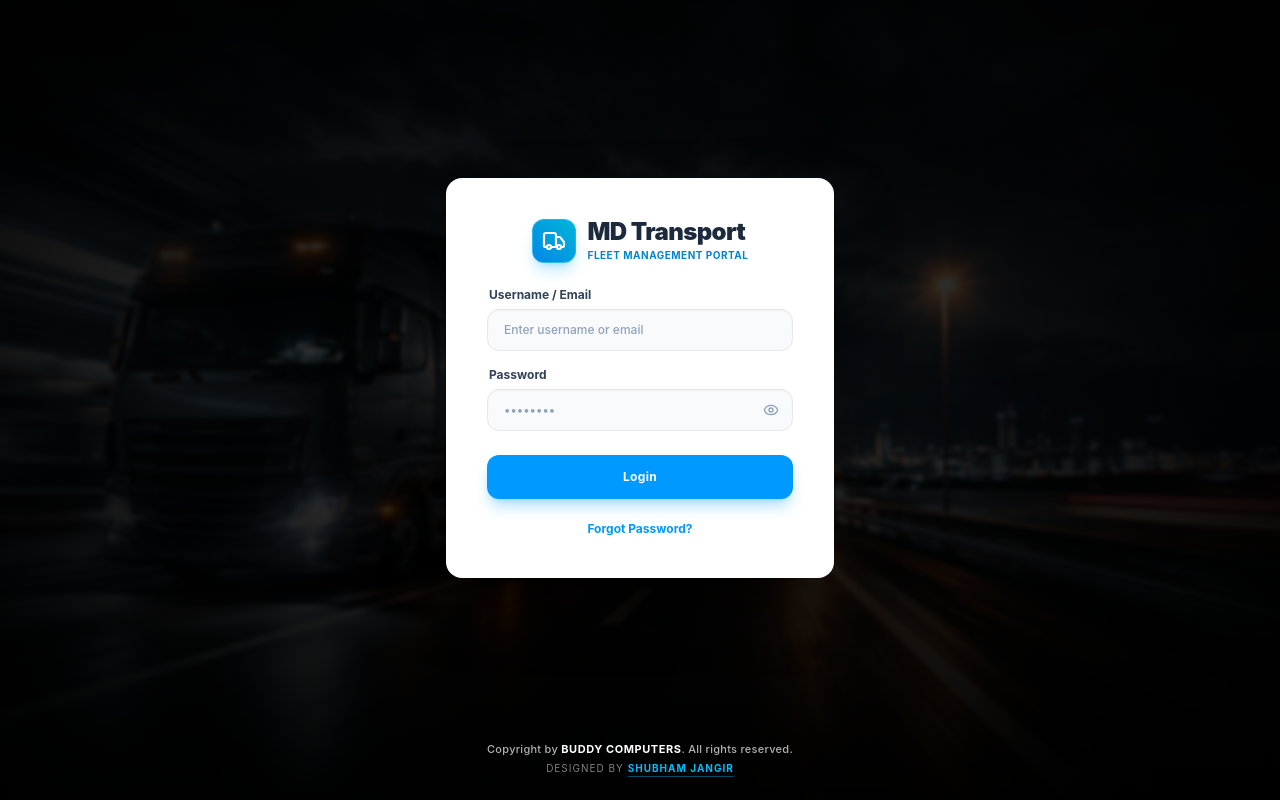
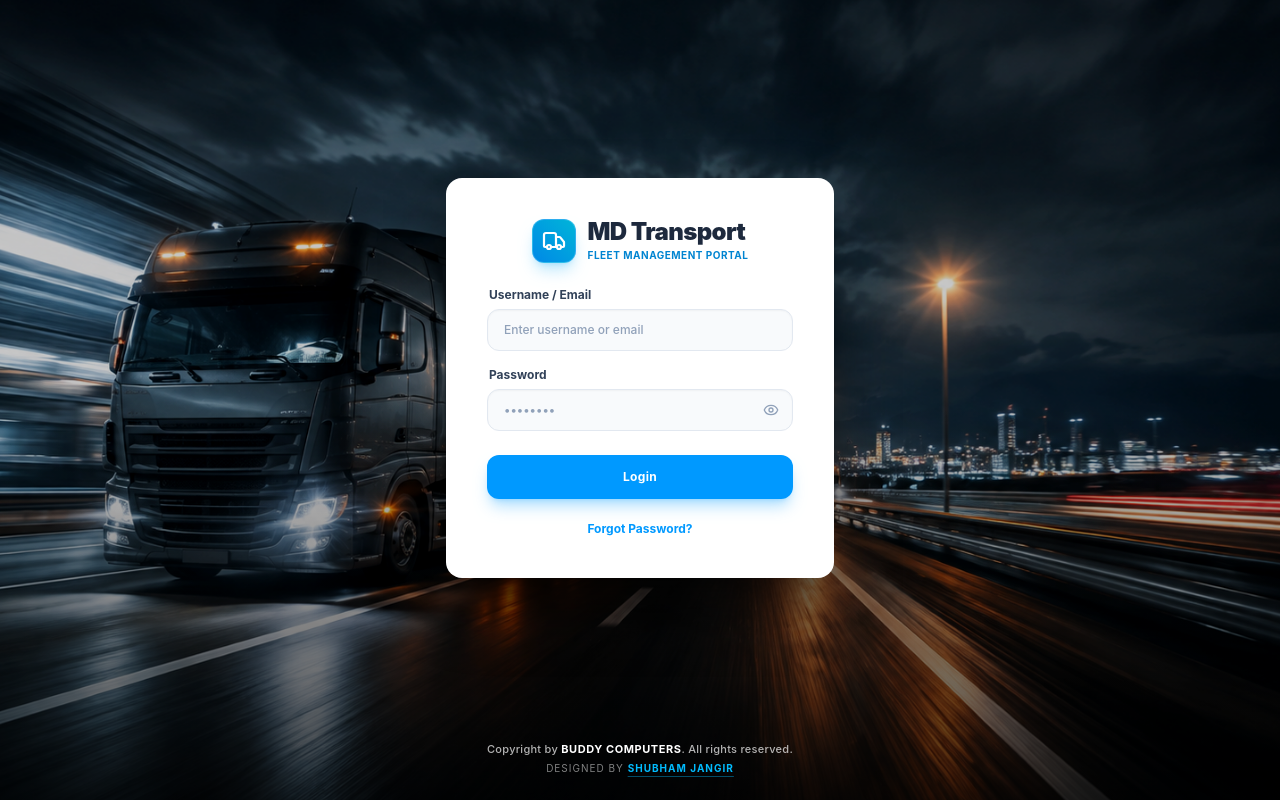
Before and after one commit to unacademy-shubham/md-transport, a React (Vite) app: page / in a window 1280 px wide. Built offline with nearby package versions, Linux system fonts and the light colour scheme.

Commit message:
bg change

```diff
--- a/src/pages/Login.jsx
+++ b/src/pages/Login.jsx
@@ -25,30 +25,21 @@
     <div className="relative min-h-screen w-full flex flex-col justify-between items-center bg-[#050505] overflow-hidden font-sans select-none">
 
       {/* =========================================
-          CINEMATIC LOCAL TRUCK BACKGROUND
+          CINEMATIC LOCAL TRUCK BACKGROUND (BRIGHT & CRISP)
       ========================================== */}
       <div
         className="absolute inset-0 bg-cover bg-center bg-no-repeat scale-105"
         style={{
           backgroundImage: `url('/bg-truck.png')`,
-          filter: 'blur(2px) brightness(0.45)',
+          filter: 'brightness(0.95) contrast(1.05)',
         }}
       />
 
-      {/* Cinematic Dark Overlay */}
-      <div className="absolute inset-0 bg-black/35 pointer-events-none" />
+      {/* Light Clean Overlay */}
+      <div className="absolute inset-0 bg-black/20 pointer-events-none" />
 
-      {/* Left/Right cinematic vignette */}
-      <div
-        className="absolute inset-0 pointer-events-none"
-        style={{
-          background:
-            'radial-gradient(circle at center, transparent 15%, rgba(0,0,0,0.35) 55%, rgba(0,0,0,0.85) 100%)',
-        }}
-      />
-
-      {/* Bottom cinematic shadow */}
-      <div className="absolute inset-0 bg-gradient-to-t from-black/90 via-black/10 to-black/50 pointer-events-none" />
+      {/* Bottom subtle shadow for footer readability */}
+      <div className="absolute inset-0 bg-gradient-to-t from-black/60 via-transparent to-transparent pointer-events-none" />
 
       {/* =========================================
           TOP SPACING
```
